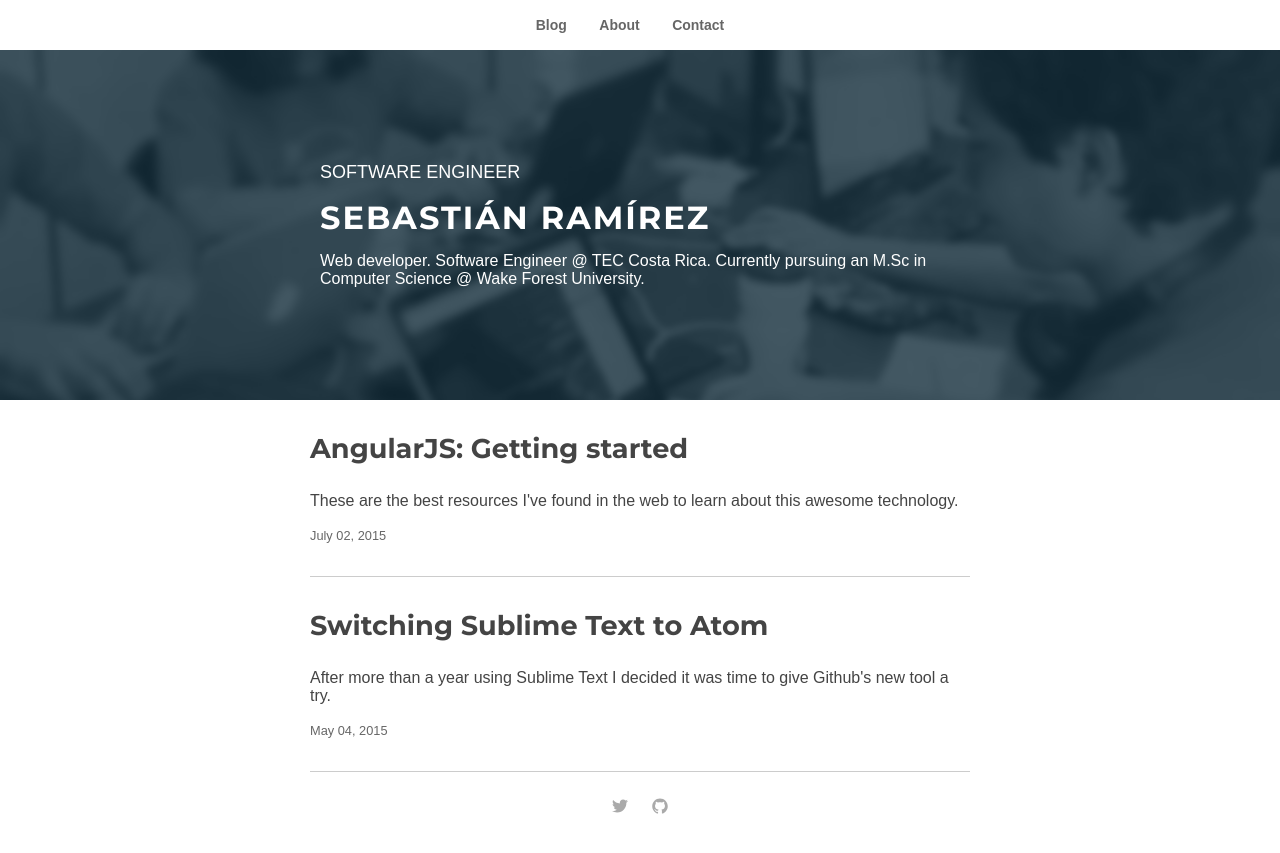
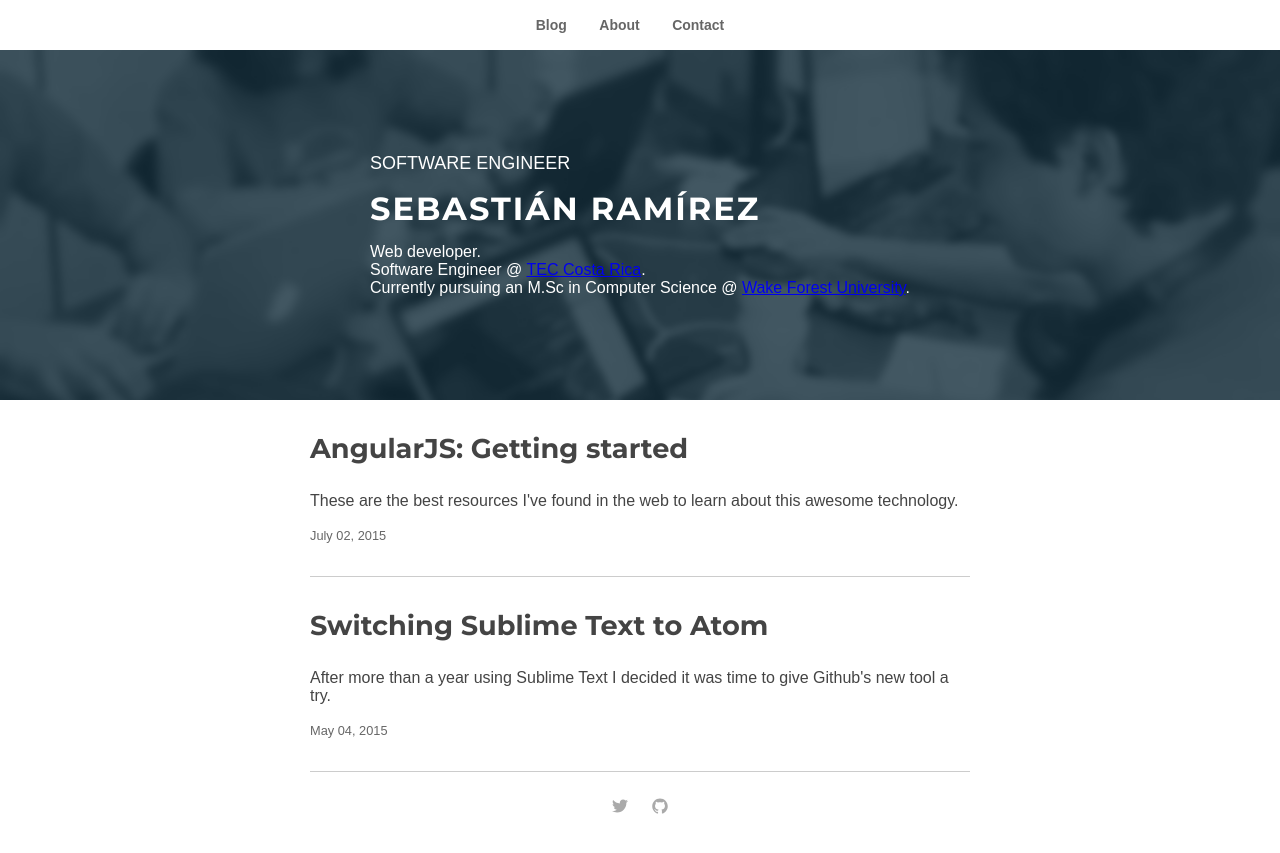
Before and after one commit to s-ramirez/s-ramirez.github.io, a Jekyll site: the page built from index.html, in a window 1280 px wide. Shown: the top 853 px of the page. Built offline with Jekyll 4.4.1, drawn with Linux system fonts in a browser that asks for light colours; the list of posts is cut into pages by our own code; some of the changed lines change nothing that is shown.

Commit message:
Moved description to html

```diff
--- a/_config.yml
+++ b/_config.yml
@@ -1,11 +1,7 @@
 # Site settings
 title: sramirez
-small: Software Engineer
 name: Sebastián Ramírez
-description: |
-  Web developer.
-  Software Engineer @ TEC Costa Rica.
-  Currently pursuing an M.Sc in Computer Science @ Wake Forest University.
+description: Web developer. Software Engineer @ TEC Costa Rica. Currently pursuing an M.Sc in Computer Science @ Wake Forest University.
 email: sramirez10r@gmail.com
 image: https://lh4.googleusercontent.com/-m32wN5pQw2Q/VhMsTWsKJDI/AAAAAAAALWM/1anmFkVxmNU/s562-no/IMG_0858.JPG
 
--- a/_layouts/default.html
+++ b/_layouts/default.html
@@ -5,9 +5,9 @@
         <div class="cover">
             <div class="information-container">
                 <div class="information">
-                    <small>{{site.small}}</small>
+                    <small>Software Engineer</small>
                     <h1>{{site.name}}</h1>
-                    <p>{{site.description}}</p>
+                    <p>Web developer.<br/> Software Engineer @ <a href="http://www.tec.ac.cr/">TEC Costa Rica</a>.<br/>Currently pursuing an M.Sc in Computer Science @ <a href="http://www.wfu.edu/">Wake Forest University</a>.</p>
                 </div>
             </div>
         </div>
```
